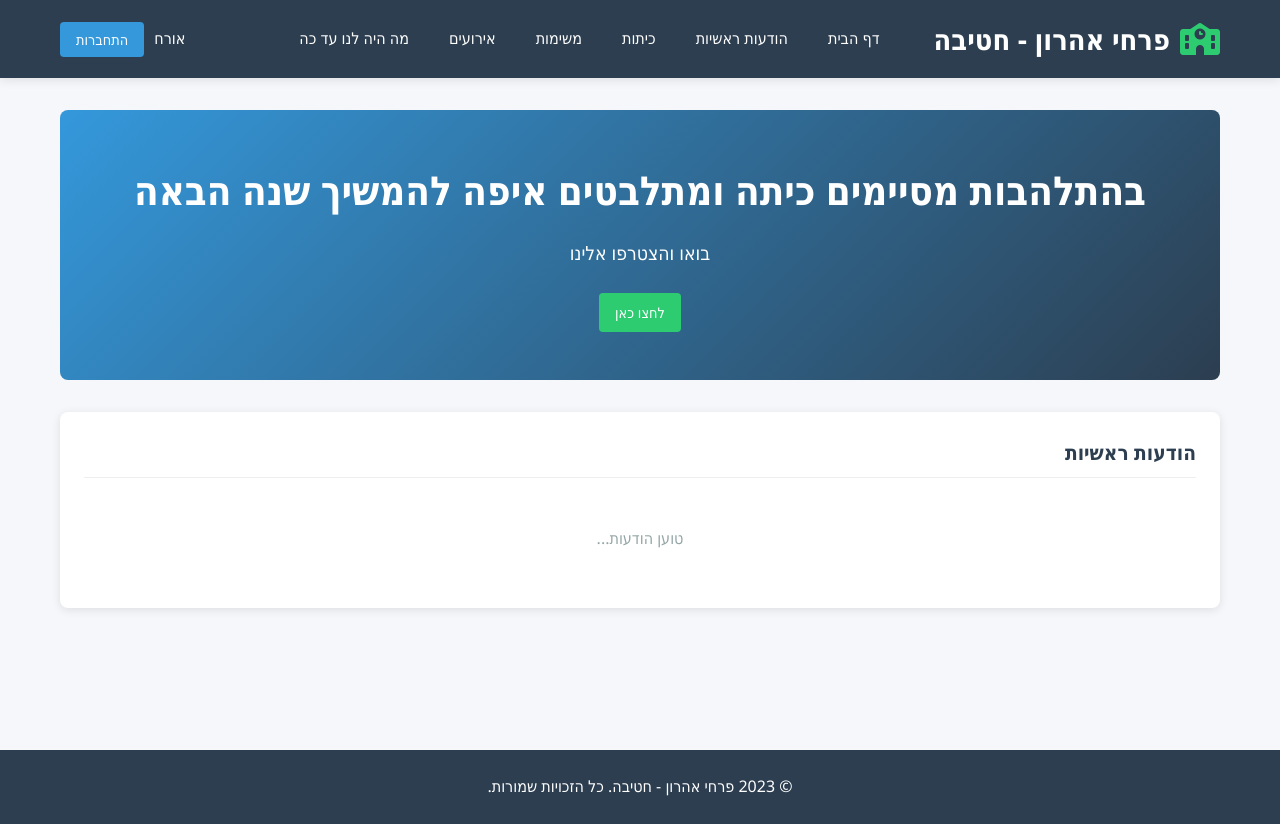
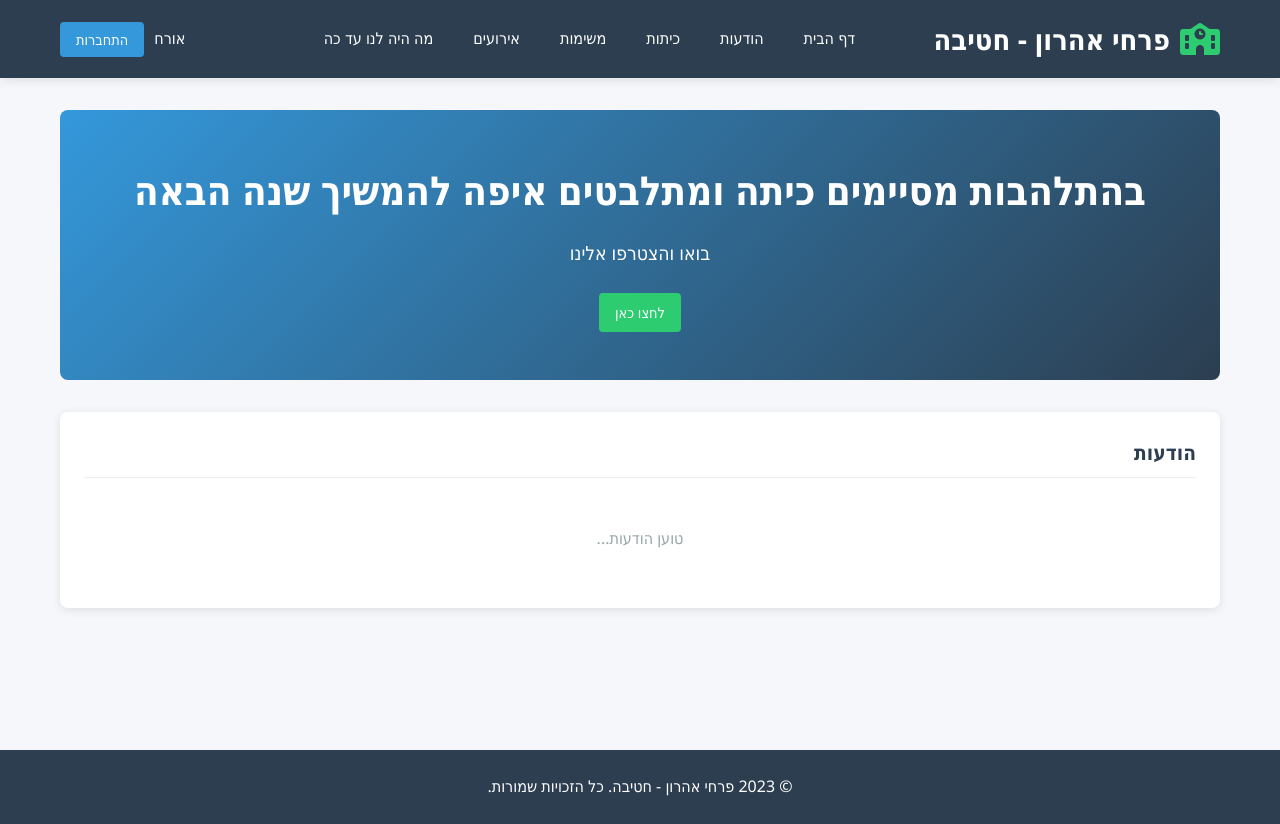
Before and after one commit to yair681/FA, a plain HTML site: page client/index.html in a window 1280 px wide. Drawn offline with Linux system fonts and the light colour scheme.

Commit message:
Update index.html

```diff
--- a/client/index.html
+++ b/client/index.html
@@ -19,7 +19,7 @@
             <nav>
                 <ul>
                     <li><a href="#" class="nav-link active" data-page="home">דף הבית</a></li>
-                    <li><a href="#" class="nav-link" data-page="announcements">הודעות ראשיות</a></li>
+                    <li><a href="#" class="nav-link" data-page="announcements">הודעות</a></li>
                     <li><a href="#" class="nav-link" data-page="classes">כיתות</a></li>
                     <li><a href="#" class="nav-link" data-page="assignments">משימות</a></li>
                     <li><a href="#" class="nav-link" data-page="events">אירועים</a></li>
@@ -50,7 +50,7 @@
 
                 <div class="card">
                     <div class="card-header">
-                        <h2 class="card-title">הודעות ראשיות</h2>
+                        <h2 class="card-title">הודעות</h2>
                         <button id="add-announcement-btn" class="btn" style="display:none;">הוספת הודעה</button>
                     </div>
 
@@ -62,7 +62,7 @@
 
             <!-- Announcements Page -->
             <div id="announcements-page" class="page" style="display:none;">
-                <h2 class="page-title">הודעות ראשיות</h2>
+                <h2 class="page-title">הודעות</h2>
 
                 <div class="card">
                     <div class="card-header">
@@ -276,7 +276,7 @@
                 <div class="form-group">
                     <label for="announcement-type">סוג הודעה</label>
                     <select id="announcement-type" required>
-                        <option value="global">הודעה ראשית</option>
+                        <option value="global">הודעה כללית</option>
                         <option value="class">הודעה לכיתה</option>
                     </select>
                 </div>
```
